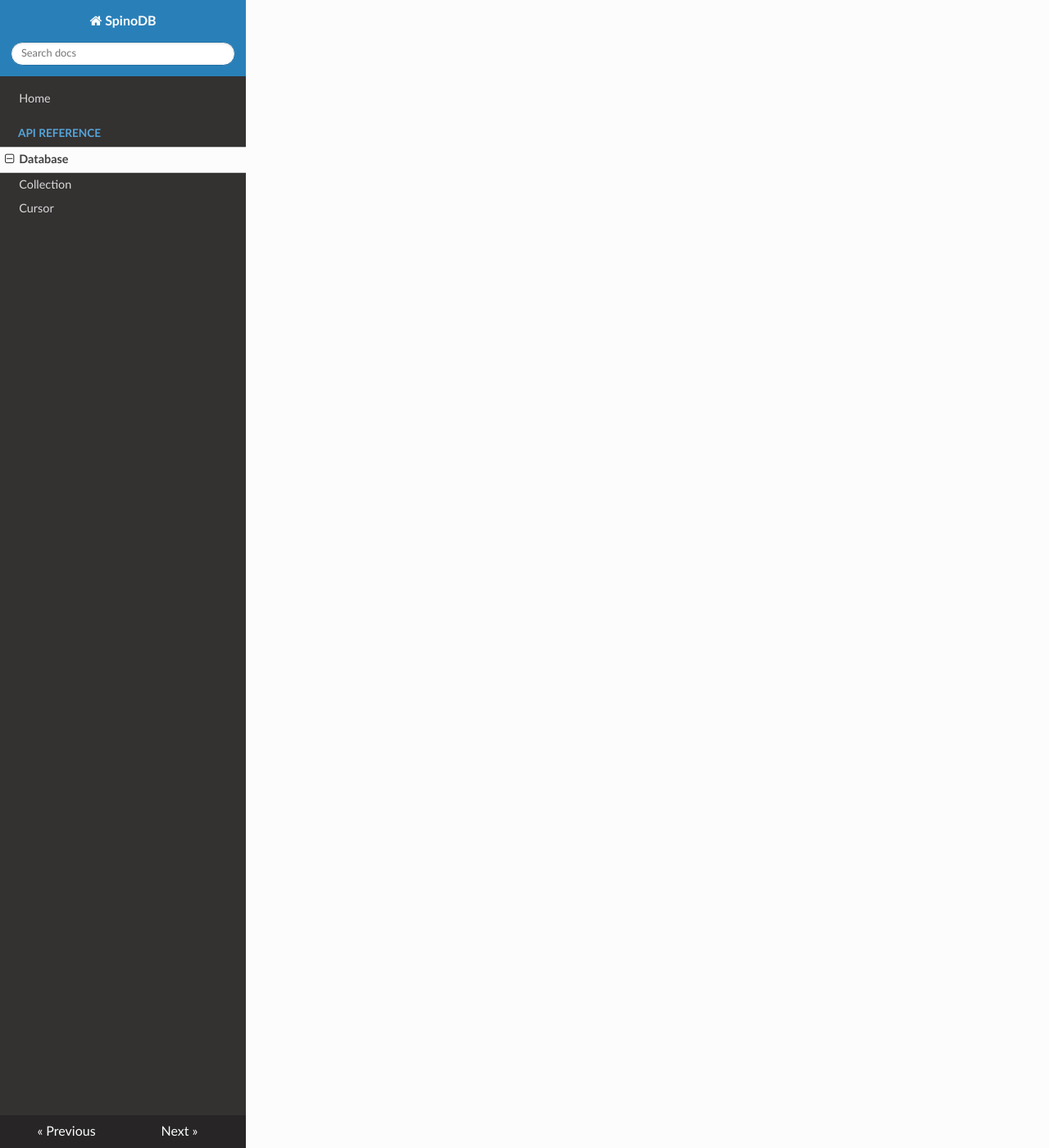
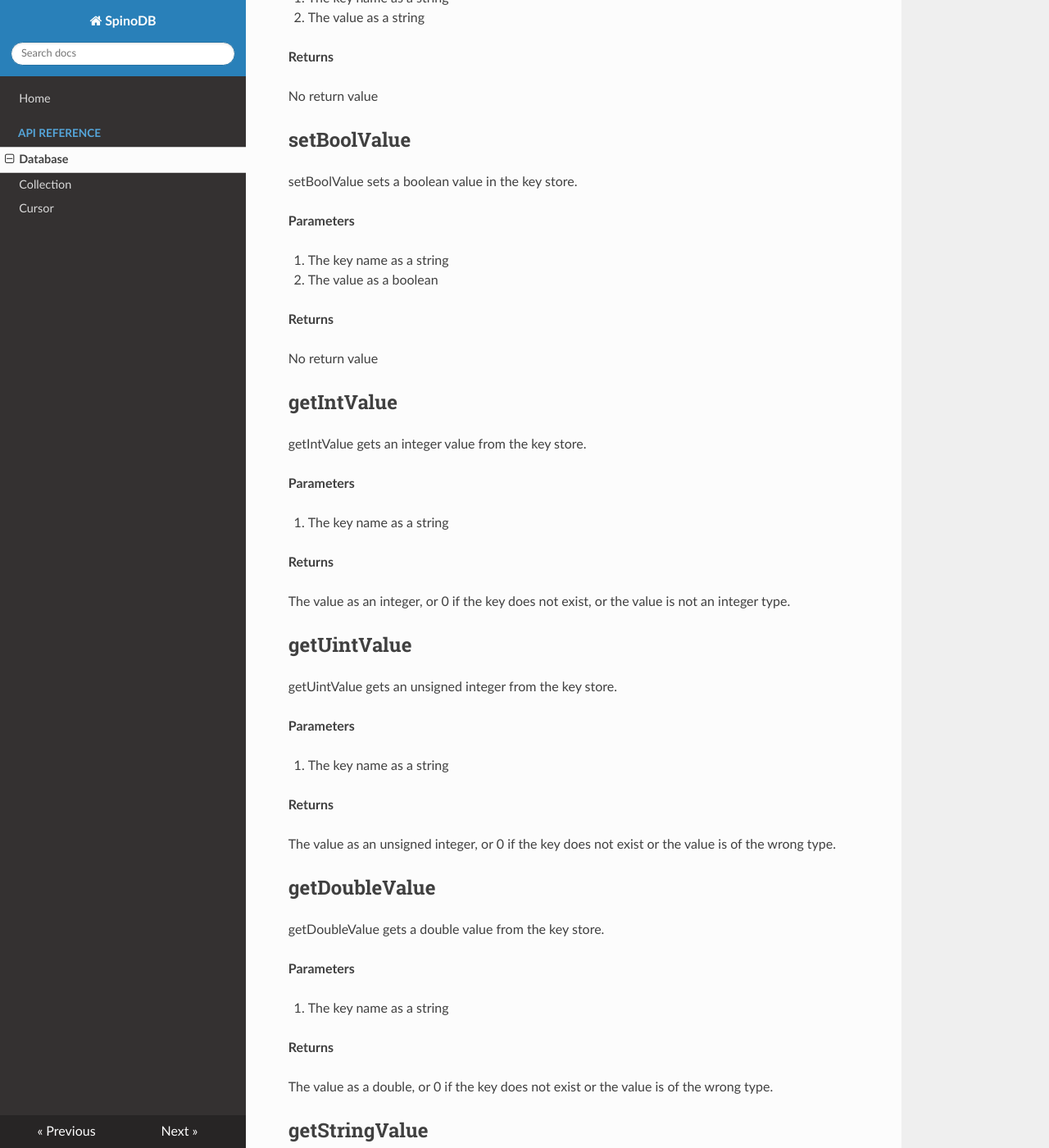
Before and after one commit to supercamel/SpinoDB, an MkDocs documentation site: the page built from docs/database.md, in a window 1280 px wide and 1400 px high, scrolled down 5705 px. Shown: the whole window at 82% size. Built offline with MkDocs 1.6.1, drawn with Linux system fonts in a browser that asks for light colours; nearby versions of some CDN libraries; some of the changed text lies outside the part shown.

Commit message:
finished database api reference for now

````diff
--- a/docs/database.md
+++ b/docs/database.md
@@ -138,4 +138,181 @@
 
 ## Collections
 
+### getCollection
+
+getCollection will get a reference to the collection. If the collection does not exist, it will be created.
+
+**Parameters**
+
+1. The name of the collection
+
+**Returns**
+
+The collection object
+
+**Example**
+
+NodeJS
+
+```
+var col = db.getCollection("students");
+```
+
+C
+```
+SpinoCollection* col = spino_database_get_collection(db, "students");
+```
+
+### dropCollection
+
+dropCollection will delete the collection and all of its documents. If the collection does not exist, this function will do nothing.
+
+**Parameters**
+
+1. The name of the collection to delete.
+
+**Returns**
+
+No return value
+
+**Example**
+
+NodeJS
+```
+db.dropCollection("students");
+```
+
+C
+```
+spino_database_drop_collection("students");
+```
+
+
 ## Key Store
+
+### setIntValue
+
+setIntValue sets an integer value in the key store. If the key already exists it will be overwritten.
+
+**Parameters**
+
+1. The key name as a string
+2. The integer value to store
+
+**Returns**
+
+No return value
+
+## setUintValue
+
+setUintValue sets a unsigned integer value in the key store. If they key already exists it will be overwritten.
+
+**Parameters**
+
+1. The key name as a string
+2. The value as an unsigned integer
+
+**Returns**
+
+No return value
+
+## setDoubleValue
+
+setDoubleValue sets a double precision floating value in the key store. Overwrites any existing entry.
+
+**Parameters**
+
+1. The key name as a string
+2. The value as a double
+
+**Returns**
+
+No return value
+
+
+## setStringValue
+
+setStringValue sets a string in the key store. Overwrites existing entry.
+
+**Parameters**
+
+1. The key name as a string
+2. The value as a string
+
+**Returns**
+
+No return value
+
+## setBoolValue
+
+setBoolValue sets a boolean value in the key store.
+
+**Parameters**
+
+1. The key name as a string
+2. The value as a boolean
+
+**Returns**
+
+No return value
+
+## getIntValue
+
+getIntValue gets an integer value from the key store.
+
+**Parameters**
+
+1. The key name as a string
+
+**Returns**
+
+The value as an integer, or 0 if the key does not exist, or the value is not an integer type.
+
+## getUintValue
+
+getUintValue gets an unsigned integer from the key store.
+
+**Parameters**
+
+1. The key name as a string
+
+**Returns**
+
+The value as an unsigned integer, or 0 if the key does not exist or the value is of the wrong type.
+
+
+## getDoubleValue
+
+getDoubleValue gets a double value from the key store.
+
+**Parameters**
+
+1. The key name as a string
+
+**Returns**
+
+The value as a double, or 0 if the key does not exist or the value is of the wrong type.
+
+## getStringValue
+
+getStringValue gets a string from the key store.
+
+**Parameters**
+
+1. The key name as a string
+
+**Returns**
+
+The value as a string, or an empty string if the key does not exist or is of the wrong type.
+
+## getBoolValue
+
+getBoolValue gets a boolean from the key store
+
+**Parameters**
+
+1. The key name as a string
+
+**Return**
+
+The boolean value, or false if the key does not exist or is of the wrong type.
````
